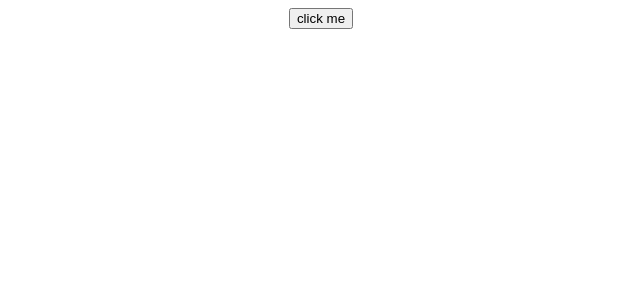
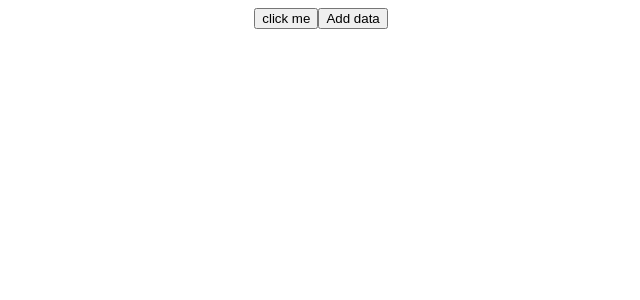
Before and after one commit to Snehau259/OLX-REACT, a React (Create React App) app: page / in a window 1280 px wide. Shown: the top 300 px of the page, without its empty margins (319-959 px from the left). Built offline with nearby package versions, Linux system fonts and the light colour scheme.

Commit message:
[Sneha] Add. adding products

```diff
--- a/src/App.js
+++ b/src/App.js
@@ -1,6 +1,6 @@
 import './App.css';
 import { db } from './firebase/config';
-import { collection, getDocs } from "firebase/firestore";
+import { collection, getDocs ,addDoc} from "firebase/firestore";
 import { useState } from 'react';
 
 
@@ -30,6 +30,19 @@ function App() {
       )
 
       }
+      <button onClick={async () => {
+        // const db = getFirestore(Firebase);
+const prodtAdd = await addDoc(collection(db, "products"), {
+          Name: "Mi",
+          Price: 1200 ,
+          Type:"mobile"
+        });
+        console.log("Document written with ID: ", prodtAdd.id);
+
+        return prodtAdd;
+
+      }} > Add data</button>
+
 
     </div>
   );
```
